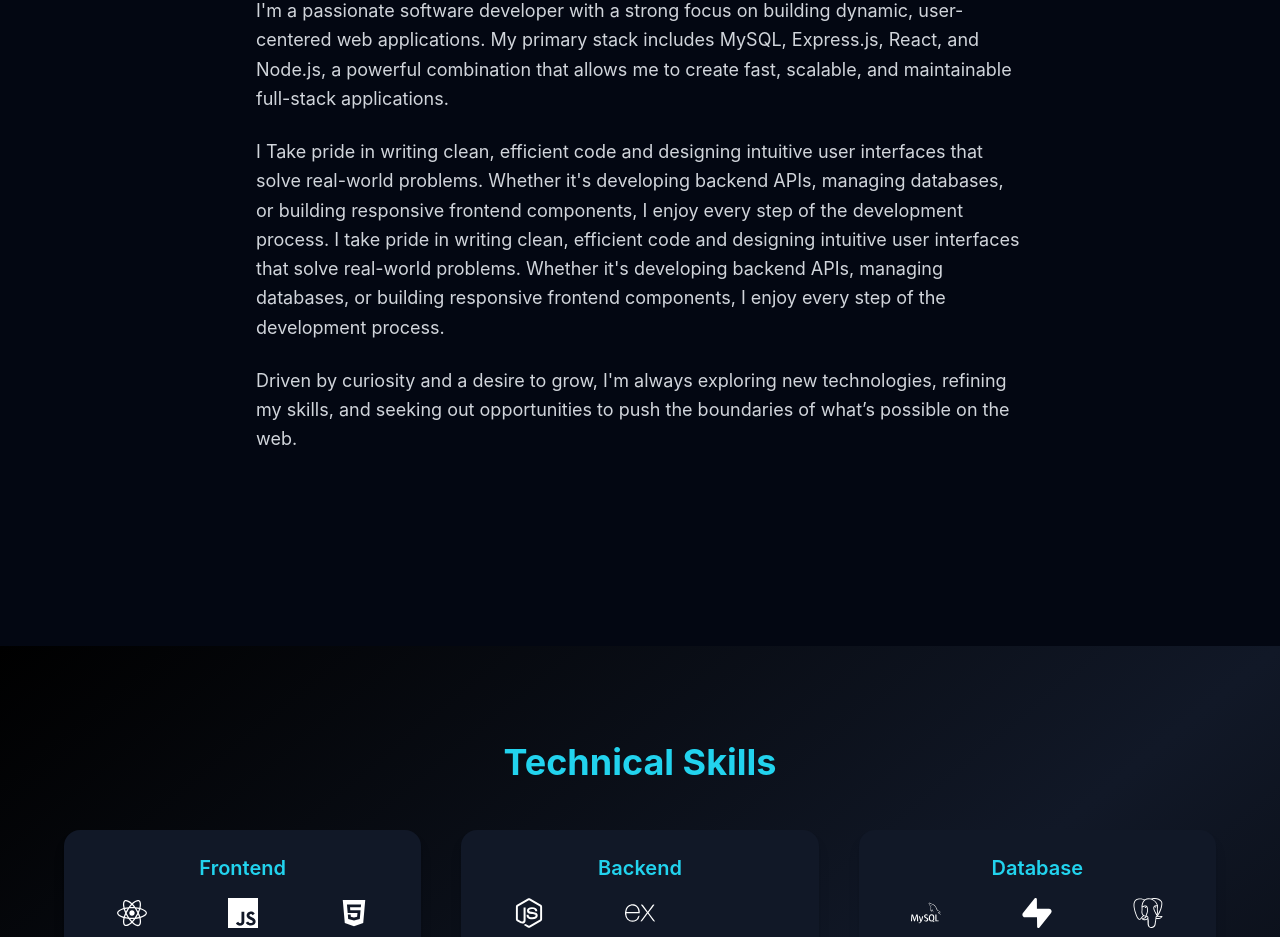
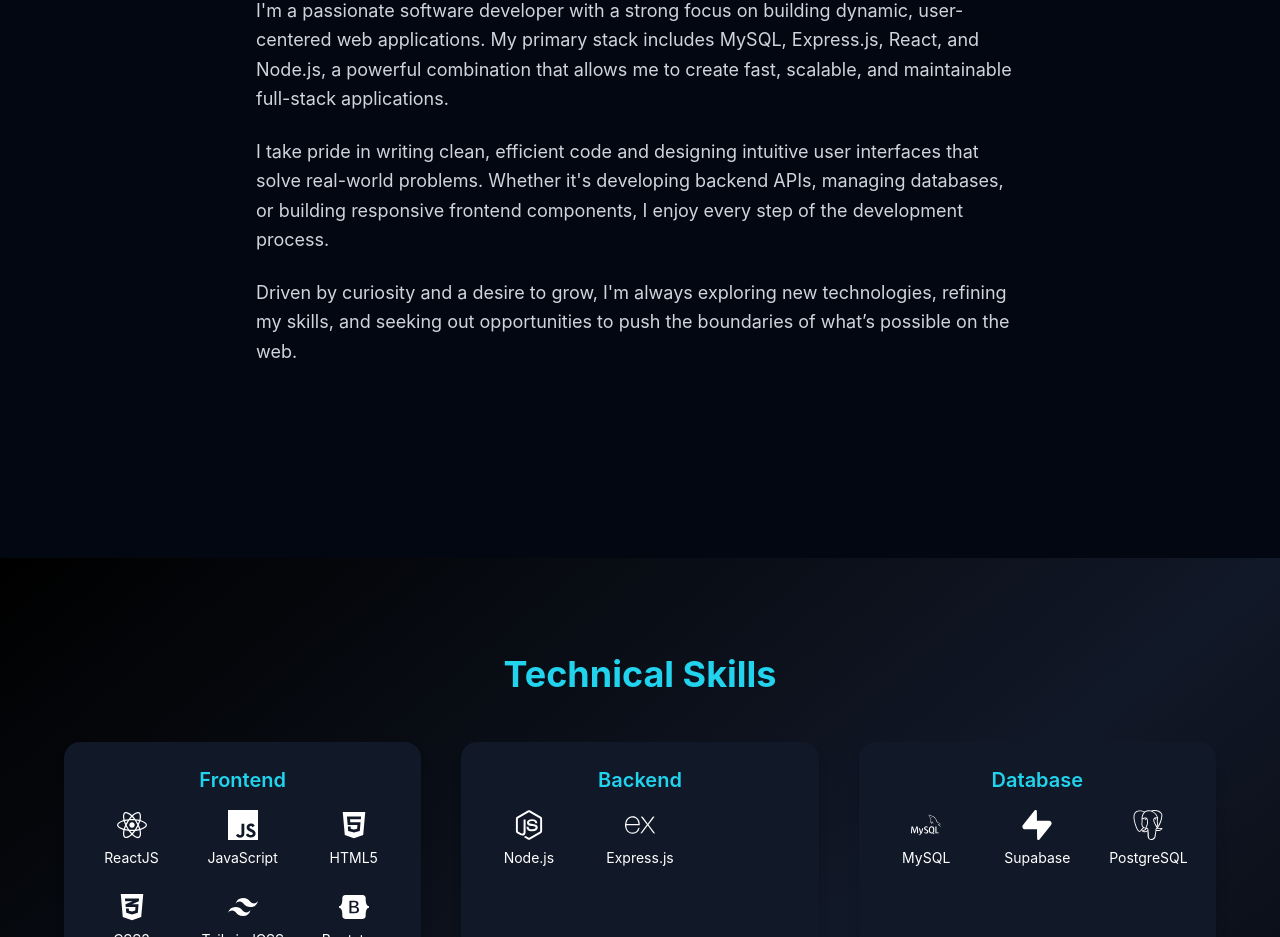
Before and after one commit to Emmanuell60/My-React-Portfolio, a React (Vite) app: page / in a window 1280 px wide. Shown: the part 1060-1997 px from the top of the page. Built offline with nearby package versions, Linux system fonts and the light colour scheme.

Commit message:
Updated about section

```diff
--- a/src/components/About.jsx
+++ b/src/components/About.jsx
@@ -44,7 +44,7 @@ const About = () => {
             I'm a passionate software developer with a strong focus on building dynamic, user-centered web applications. My primary stack includes MySQL, Express.js, React, and Node.js, a powerful combination that allows me to create fast, scalable, and maintainable full-stack applications.
           </motion.p>
 
-          <motion.p className="mb-6" variants={item}> I Take pride in writing clean, efficient code and designing intuitive user interfaces that solve real-world problems. Whether it's developing backend APIs, managing databases, or building responsive frontend components, I enjoy every step of the development process.
+          <motion.p className="mb-6" variants={item}>
             I take pride in writing clean, efficient code and designing intuitive user interfaces that solve real-world problems. Whether it's developing backend APIs, managing databases, or building responsive frontend components, I enjoy every step of the development process.
           </motion.p>
 
```
